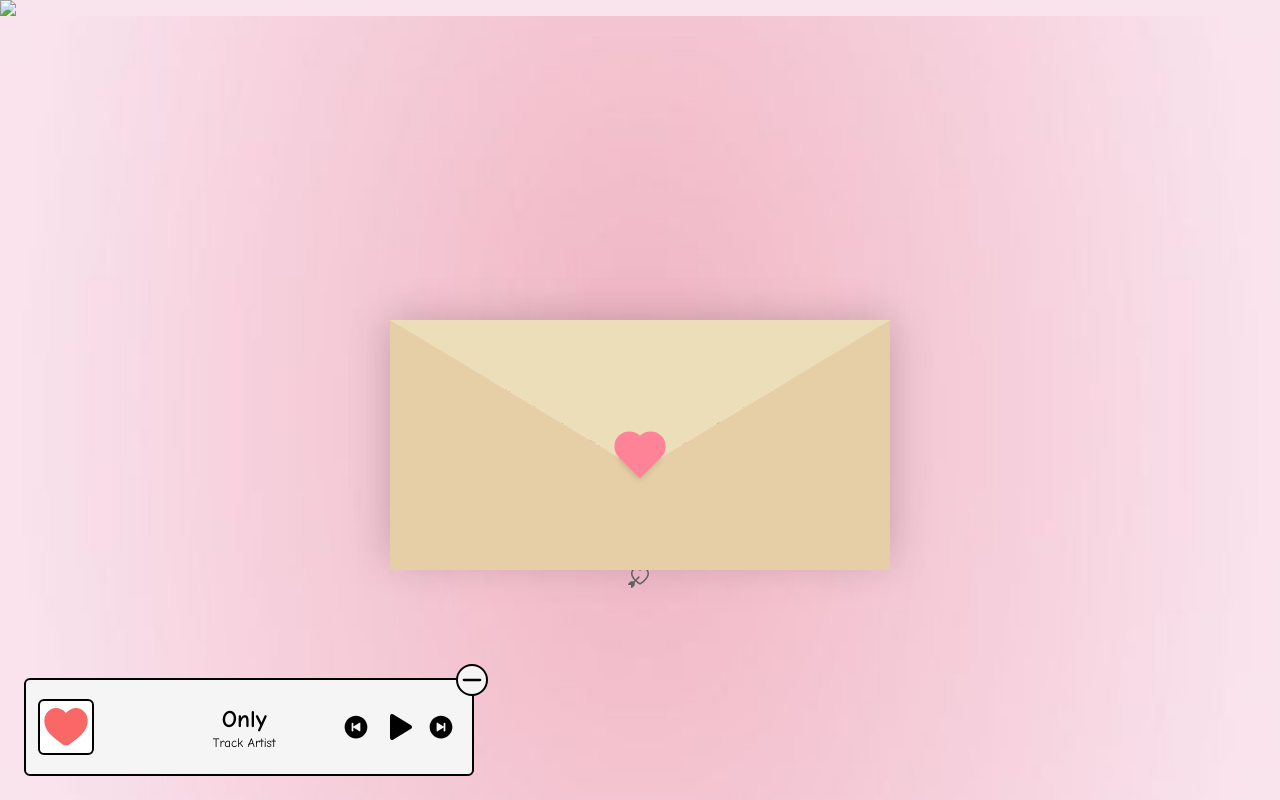
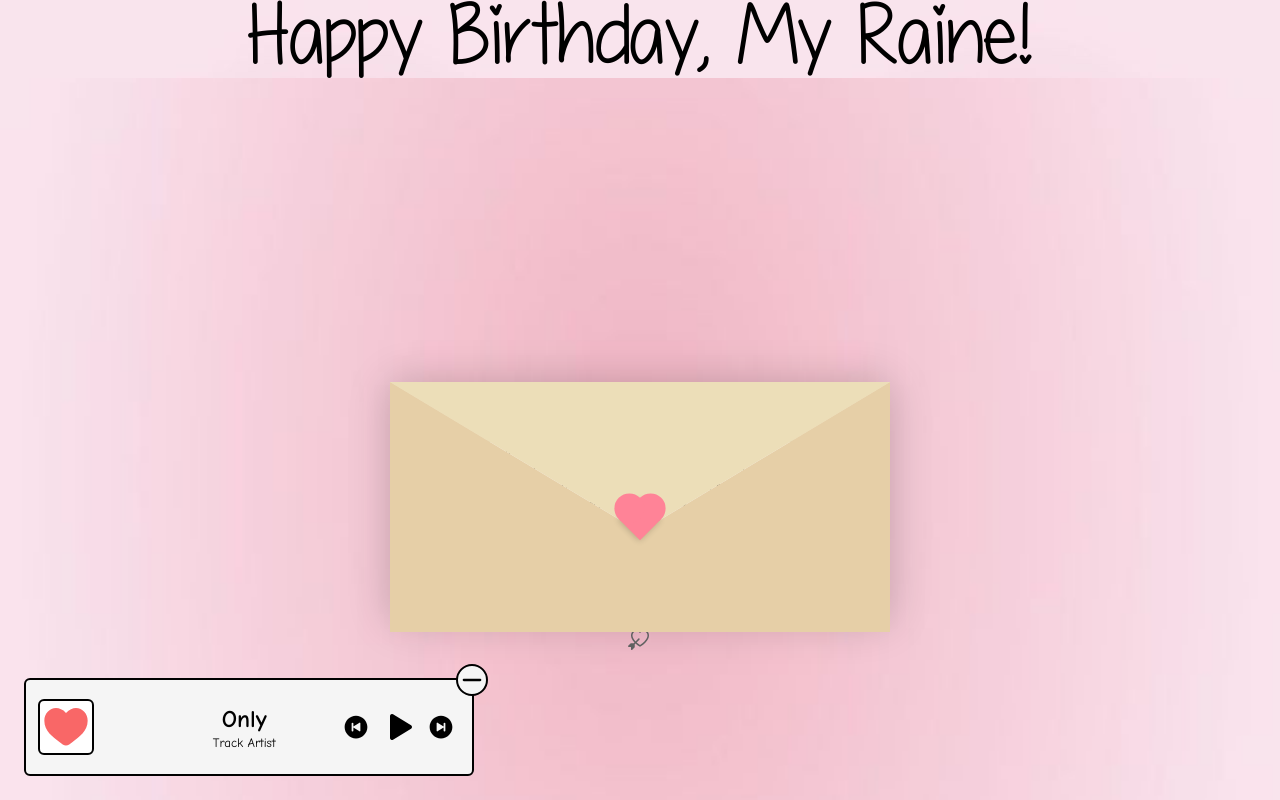
Before and after one commit to nygmark/hbdraine, a plain HTML site: page index.html in a window 1280 px wide. Shown: the top 800 px of the page. Drawn offline with nearby package versions, Linux system fonts and the light colour scheme; a script that the page names is missing; files whose address does not match are found by name.

Commit message:
Update index.html

```diff
--- a/index.html
+++ b/index.html
@@ -13,7 +13,7 @@
     <link rel="stylesheet" href="./style.css">
     <center>
     <div class="hbd">
-    <img src="/Love-Letter-main/icons/happy.png"
+    <img src="./icons/happy.png"
     </div>
 
     </center>
```
